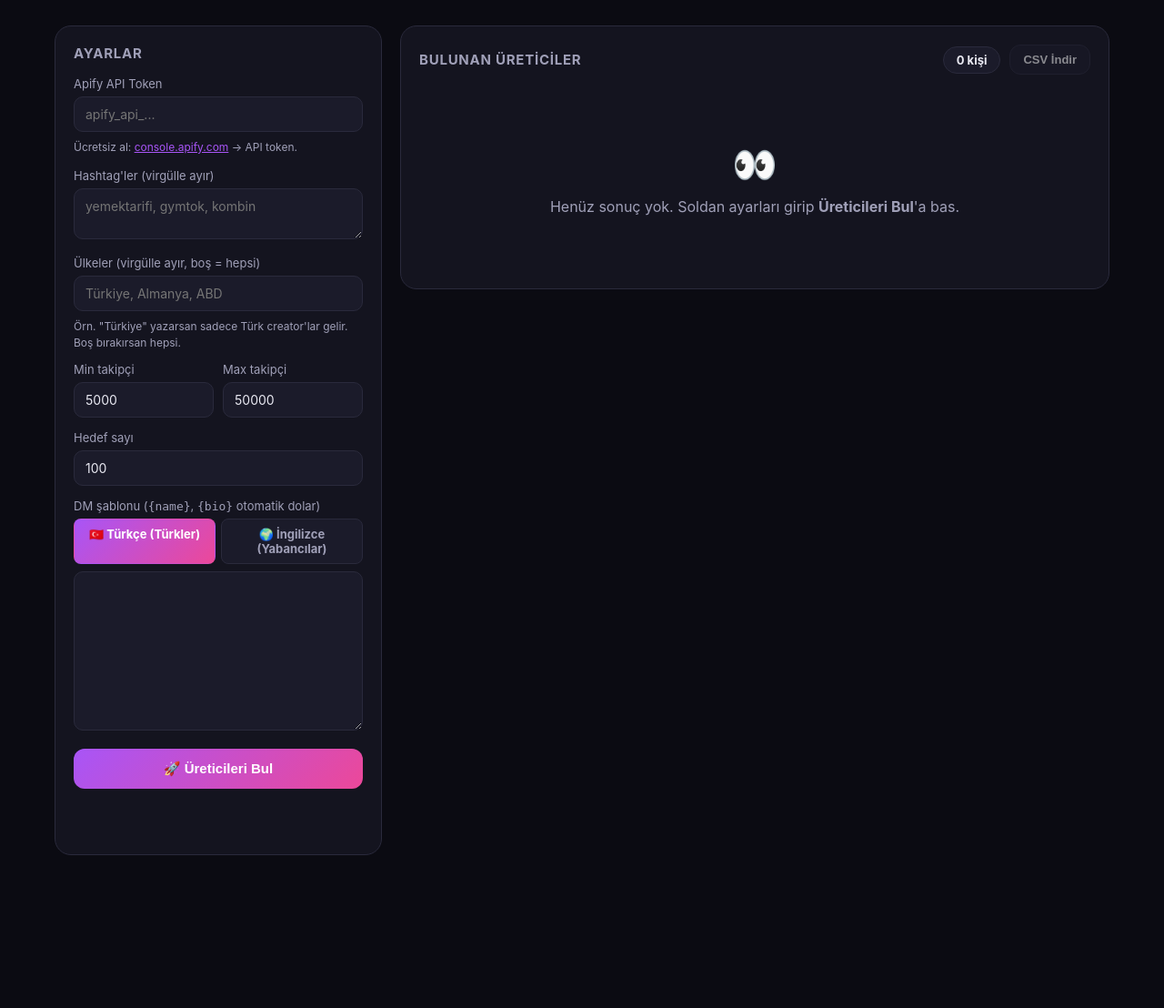
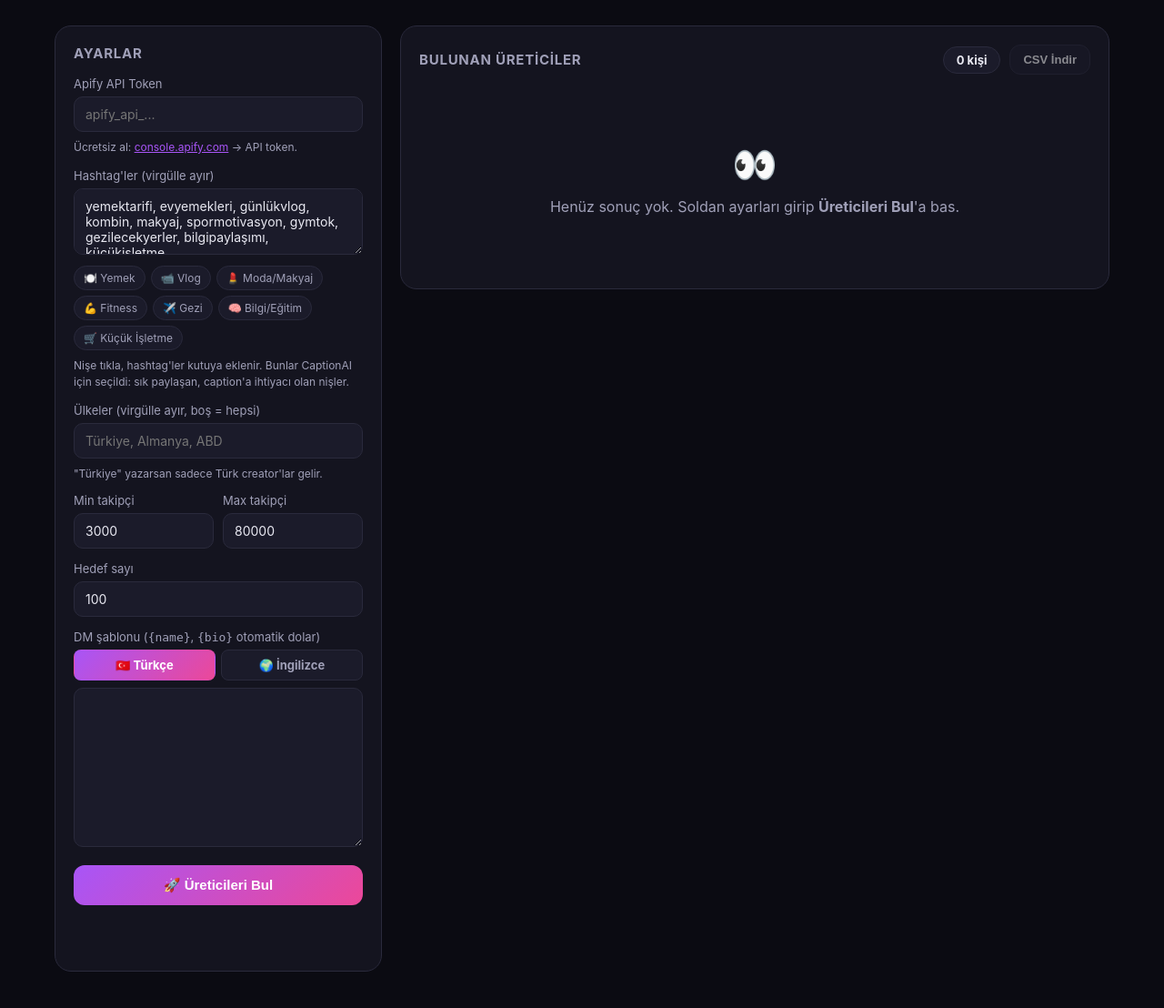
Before and after one commit to gaideaa123/Finder, a Flask app: template templates/index.html in a window 1280 px wide. Shown: the part 87-1195 px from the top of the page at 91% size. Before the commit the page ends 1027 px from the top, so only its background shows below. Run offline with Flask 3, Linux system fonts and the light colour scheme; the template is opened without the code that fills it, so the values that code supplies are empty.

Commit message:
feat: CaptionAI için optimize hashtag önseti + tek-tık hashtag ekleme çipleri
Hashtag alanı CaptionAI'ye uygun nişlerle ön-dolu gelir; altına niş
gruplarına göre tıklayıp ekleyebileceğin çipler eklendi.

```diff
--- a/templates/index.html
+++ b/templates/index.html
@@ -40,6 +40,11 @@
   .btn:disabled { opacity: .5; cursor: not-allowed; transform: none; }
   .btn.secondary { background: var(--panel-2); border: 1px solid var(--border); }
   .btn.small { width: auto; padding: 8px 14px; font-size: 13px; }
+
+  .chips { display: flex; flex-wrap: wrap; gap: 6px; margin-top: 8px; }
+  .chip { font-size: 12px; padding: 5px 10px; border-radius: 999px; cursor: pointer; user-select: none;
+    background: var(--panel-2); border: 1px solid var(--border); color: var(--muted); transition: all .15s ease; }
+  .chip:hover { border-color: var(--accent); color: var(--text); }
 
   .hint { font-size: 12px; color: var(--muted); margin-top: 8px; line-height: 1.5; }
   .hint a { color: var(--accent); }
@@ -93,15 +98,17 @@
       <p class="hint">Ücretsiz al: <a href="https://console.apify.com/account/integrations" target="_blank" rel="noopener">console.apify.com</a> → API token.</p>
 
       <label>Hashtag'ler (virgülle ayır)</label>
-      <textarea id="hashtags" rows="2" placeholder="yemektarifi, gymtok, kombin"></textarea>
+      <textarea id="hashtags" rows="3" placeholder="yemektarifi, gymtok, kombin"></textarea>
+      <div class="chips" id="hashtagChips"></div>
+      <p class="hint">Nişe tıkla, hashtag'ler kutuya eklenir. Bunlar CaptionAI için seçildi: sık paylaşan, caption'a ihtiyacı olan nişler.</p>
 
       <label>Ülkeler (virgülle ayır, boş = hepsi)</label>
       <input id="countries" placeholder="Türkiye, Almanya, ABD" />
-      <p class="hint">Örn. "Türkiye" yazarsan sadece Türk creator'lar gelir. Boş bırakırsan hepsi.</p>
+      <p class="hint">"Türkiye" yazarsan sadece Türk creator'lar gelir.</p>
 
       <div class="row">
-        <div><label>Min takipçi</label><input id="min_followers" type="number" value="5000" /></div>
-        <div><label>Max takipçi</label><input id="max_followers" type="number" value="50000" /></div>
+        <div><label>Min takipçi</label><input id="min_followers" type="number" value="3000" /></div>
+        <div><label>Max takipçi</label><input id="max_followers" type="number" value="80000" /></div>
       </div>
 
       <label>Hedef sayı</label>
@@ -109,8 +116,8 @@
 
       <label>DM şablonu (<code>{name}</code>, <code>{bio}</code> otomatik dolar)</label>
       <div class="tabs">
-        <div class="tab active" id="tab-tr" onclick="switchTab('tr')">🇹🇷 Türkçe (Türkler)</div>
-        <div class="tab" id="tab-en" onclick="switchTab('en')">🌍 İngilizce (Yabancılar)</div>
+        <div class="tab active" id="tab-tr" onclick="switchTab('tr')">🇹🇷 Türkçe</div>
+        <div class="tab" id="tab-en" onclick="switchTab('en')">🌍 İngilizce</div>
       </div>
       <textarea id="template_tr" rows="9"></textarea>
       <textarea id="template_en" rows="9" style="display:none"></textarea>
@@ -145,16 +152,45 @@
   const CFG = {{ cfg|tojson }};
   let CREATORS = [];
 
+  // CaptionAI icin optimize niş grupları (caption'a ihtiyacı yüksek, sık paylaşan).
+  const NICHE_CHIPS = {
+    "🍽️ Yemek": ["yemektarifi", "evyemekleri", "tarifpaylaşımı", "foodtiktok"],
+    "📹 Vlog": ["günlükvlog", "vloglife", "vlogtürkçe"],
+    "💄 Moda/Makyaj": ["kombin", "makyaj", "ciltbakımı", "stiltavsiyesi"],
+    "💪 Fitness": ["spormotivasyon", "gymtok", "fitlife", "antrenman"],
+    "✈️ Gezi": ["gezilecekyerler", "seyahat", "kampçılık"],
+    "🧠 Bilgi/Eğitim": ["bilgipaylaşımı", "kişiselgelişim", "öğrenmekeyifli"],
+    "🛒 Küçük İşletme": ["küçükişletme", "elemeği", "kendiişini"]
+  };
+
   // Ön-doldur
   document.getElementById('template_tr').value = DEFAULT_TR;
   document.getElementById('template_en').value = DEFAULT_EN;
-  if (CFG.hashtags) document.getElementById('hashtags').value = CFG.hashtags.join(', ');
+  document.getElementById('hashtags').value = (CFG.hashtags && CFG.hashtags.length)
+    ? CFG.hashtags.join(', ')
+    : 'yemektarifi, evyemekleri, günlükvlog, kombin, makyaj, spormotivasyon, gymtok, gezilecekyerler, bilgipaylaşımı, küçükişletme';
   if (CFG.countries) document.getElementById('countries').value = CFG.countries.join(', ');
   if (CFG.min_followers) document.getElementById('min_followers').value = CFG.min_followers;
   if (CFG.max_followers) document.getElementById('max_followers').value = CFG.max_followers;
   if (CFG.target_count) document.getElementById('target').value = CFG.target_count;
   if (CFG.apify_token && !String(CFG.apify_token).includes('YAPISTIR')) {
     document.getElementById('apify_token').value = CFG.apify_token;
+  }
+
+  // Niş çiplerini oluştur
+  (function buildChips() {
+    const box = document.getElementById('hashtagChips');
+    box.innerHTML = Object.keys(NICHE_CHIPS).map(k =>
+      '<span class="chip" onclick="addNiche(\'' + k.replace(/'/g, "\\'") + '\')">' + k + '</span>'
+    ).join('');
+  })();
+
+  function addNiche(key) {
+    const tags = NICHE_CHIPS[key] || [];
+    const el = document.getElementById('hashtags');
+    const existing = new Set(el.value.split(',').map(s => s.trim().replace(/^#/, '')).filter(Boolean));
+    tags.forEach(t => existing.add(t));
+    el.value = Array.from(existing).join(', ');
   }
 
   function switchTab(which) {
@@ -181,10 +217,9 @@
     if (!hashtags.length) { setStatus('En az bir hashtag gir.', true); return; }
 
     const payload = {
-      apify_token: token,
-      hashtags, countries,
-      min_followers: Number(document.getElementById('min_followers').value) || 5000,
-      max_followers: Number(document.getElementById('max_followers').value) || 50000,
+      apify_token: token, hashtags, countries,
+      min_followers: Number(document.getElementById('min_followers').value) || 3000,
+      max_followers: Number(document.getElementById('max_followers').value) || 80000,
       target_count: Number(document.getElementById('target').value) || 100,
       template_tr: document.getElementById('template_tr').value,
       template_en: document.getElementById('template_en').value,
@@ -241,7 +276,6 @@
     ).join('');
   }
 
-  // Tek tık: metni panoya kopyala + profili yeni sekmede aç. Sadece yapıştırman kalır.
   function sendDm(i, btn) {
     const c = CREATORS[i];
     navigator.clipboard.writeText(c.message).then(() => {
```
